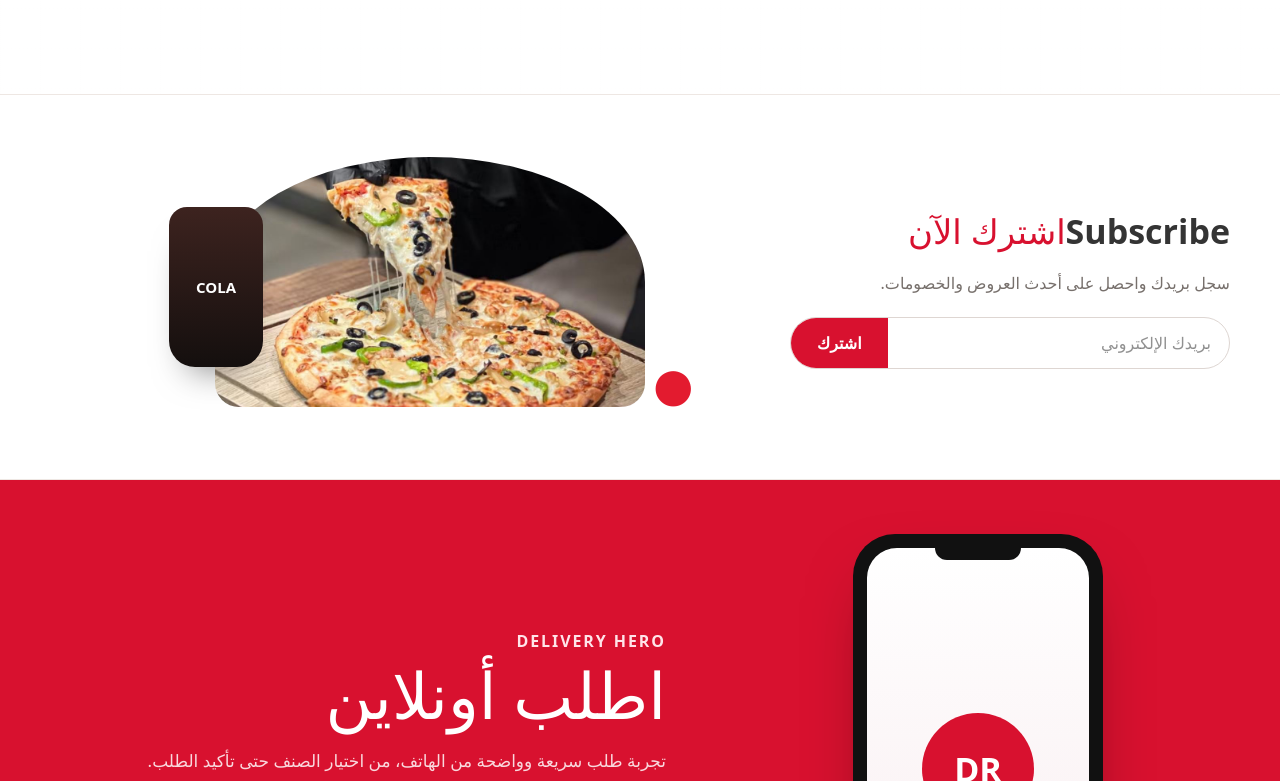
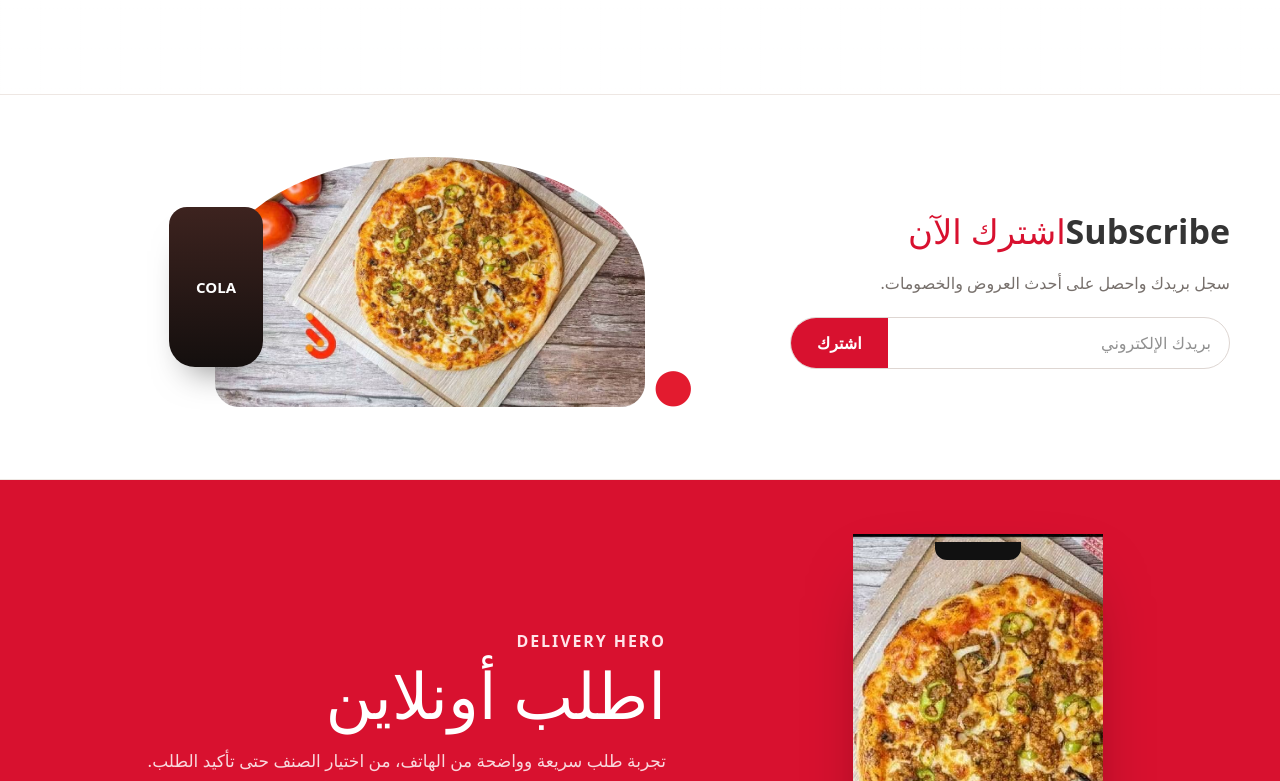
Before and after one commit to agocobrisha-afk/deromapizza, a Next.js app: page / in a window 1280 px wide. Shown: the part 2019-2800 px from the top of the page. Built offline with nearby package versions, Linux system fonts and the light colour scheme; no server answers; the database is empty.

Commit message:
Refine Pizza Hub landing to match reference layout more closely

```diff
--- a/src/components/PizzaHubLanding.tsx
+++ b/src/components/PizzaHubLanding.tsx
@@ -40,6 +40,7 @@ export default async function PizzaHubLanding() {
 
   const hero = products[0];
   const deals = products.slice(0, 4);
+  const heroImage = hero?.image_url || "/images/table-two-pizzas.jpg";
 
   return (
     <div className="pizza-ref-shell">
@@ -85,7 +86,7 @@ export default async function PizzaHubLanding() {
         <section id="home" className="pizza-ref-hero">
           <div className="pizza-ref-container pizza-ref-hero-inner">
             <div className="pizza-ref-floating pizza-ref-floating-left" aria-hidden="true">
-              <div className="pizza-ref-floating-card pizza-ref-floating-pizza">
+              <div className="pizza-ref-floating-card pizza-ref-floating-pizza pizza-ref-floating-pizza-left">
                 <Image src={deals[1]?.image_url || fallbackImages[1]} alt="بيتزا جانبية" fill className="object-cover" sizes="220px" />
               </div>
               <div className="pizza-ref-floating-card pizza-ref-floating-small">
@@ -105,13 +106,13 @@ export default async function PizzaHubLanding() {
 
             <div className="pizza-ref-hero-centerpiece">
               <div className="pizza-ref-pizza-disc">
-                <Image src={hero?.image_url || "/images/table-two-pizzas.jpg"} alt={hero?.name_ar || settings.restaurant_name} fill priority className="object-cover" sizes="(max-width: 900px) 88vw, 560px" />
+                <Image src={heroImage} alt={hero?.name_ar || settings.restaurant_name} fill priority className="object-cover" sizes="(max-width: 900px) 88vw, 560px" />
               </div>
-              <div className="pizza-ref-cup">COLA</div>
+              <div className="pizza-ref-cup"><span>COLA</span></div>
             </div>
 
             <div className="pizza-ref-floating pizza-ref-floating-right" aria-hidden="true">
-              <div className="pizza-ref-floating-card pizza-ref-floating-pizza">
+              <div className="pizza-ref-floating-card pizza-ref-floating-pizza pizza-ref-floating-pizza-right">
                 <Image src={deals[0]?.image_url || fallbackImages[0]} alt="بيتزا جانبية" fill className="object-cover" sizes="220px" />
               </div>
               <div className="pizza-ref-floating-card pizza-ref-floating-fries"><span>FRIES</span></div>
@@ -131,6 +132,8 @@ export default async function PizzaHubLanding() {
         </section>
 
         <section id="deals" className="pizza-ref-deals-section">
+          <div className="pizza-ref-decor pizza-ref-decor-sauce" aria-hidden="true" />
+          <div className="pizza-ref-decor pizza-ref-decor-basil" aria-hidden="true" />
           <div className="pizza-ref-container">
             <div className="pizza-ref-deals-heading">
               <span>De Roma</span>
@@ -154,7 +157,7 @@ export default async function PizzaHubLanding() {
               </div>
 
               <article className="pizza-ref-jumbo-deal">
-                <Image src={deals[0]?.image_url || "/images/table-two-pizzas.jpg"} alt={deals[0]?.name_ar || "عرض بيتزا"} fill className="object-cover" sizes="(max-width: 900px) 100vw, 540px" />
+                <Image src={deals[0]?.image_url || heroImage} alt={deals[0]?.name_ar || "عرض بيتزا"} fill className="object-cover" sizes="(max-width: 900px) 100vw, 540px" />
                 <div className="pizza-ref-deal-shade pizza-ref-deal-shade-strong" />
                 <div className="pizza-ref-jumbo-copy">
                   <span>Jumbo Deal</span>
@@ -180,9 +183,9 @@ export default async function PizzaHubLanding() {
             </div>
             <div className="pizza-ref-subscribe-art" aria-hidden="true">
               <div className="pizza-ref-subscribe-pizza">
-                <Image src="/images/pizza-slice-pull.jpg" alt="بيتزا ومشروب" fill className="object-cover" sizes="420px" />
+                <Image src={heroImage} alt="بيتزا ومشروب" fill className="object-cover" sizes="420px" />
               </div>
-              <div className="pizza-ref-subscribe-cup">COLA</div>
+              <div className="pizza-ref-subscribe-cup"><span>COLA</span></div>
               <div className="pizza-ref-tomato">●</div>
             </div>
           </div>
@@ -194,6 +197,12 @@ export default async function PizzaHubLanding() {
               <div className="pizza-ref-phone-notch" />
               <div className="pizza-ref-phone-screen">
                 <div className="pizza-ref-phone-logo">DR</div>
+                <div className="pizza-ref-phone-preview">
+                  <div className="pizza-ref-phone-preview-img">
+                    <Image src={heroImage} alt="معاينة التطبيق" fill className="object-cover" sizes="180px" />
+                  </div>
+                  <span>{settings.restaurant_name}</span>
+                </div>
               </div>
             </div>
 
```
